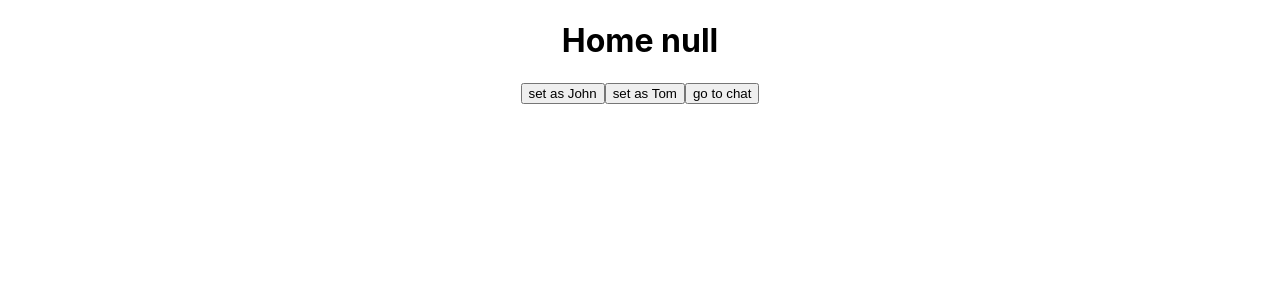
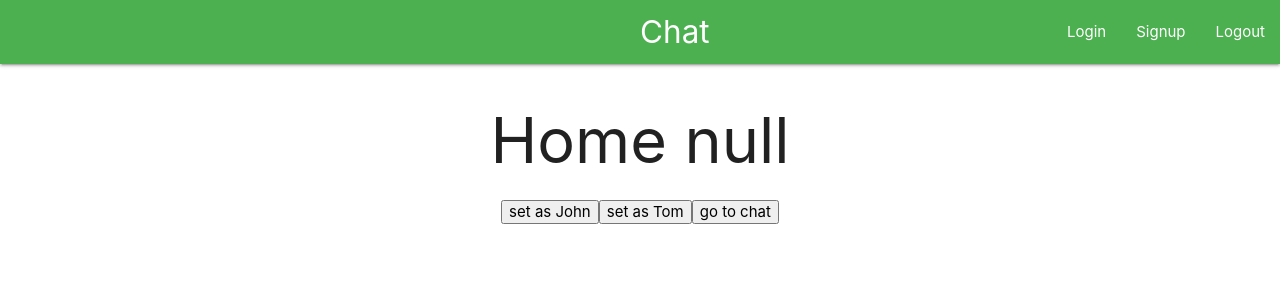
Before and after one commit to FaziletKosure/MERN-Chat-Project, a React (Create React App) app in the folder client/: page / in a window 1280 px wide. Shown: the top 300 px of the page. Built offline with nearby package versions, Linux system fonts and the light colour scheme.

Commit message:
added a navbar

```diff
--- a/client/public/index.html
+++ b/client/public/index.html
@@ -9,6 +9,11 @@
       name="description"
       content="Web site created using create-react-app"
     />
+
+    <!-- Compiled and minified CSS -->
+    <link rel="stylesheet" href="https://cdnjs.cloudflare.com/ajax/libs/materialize/1.0.0/css/materialize.min.css">
+    <link href="https://fonts.googleapis.com/icon?family=Material+Icons" rel="stylesheet">
+
     <link rel="apple-touch-icon" href="%PUBLIC_URL%/logo192.png" />
     <!--
       manifest.json provides metadata used when your web app is installed on a
@@ -39,5 +44,13 @@
       To begin the development, run `npm start` or `yarn start`.
       To create a production bundle, use `npm run build` or `yarn build`.
     -->
+    <!-- Compiled and minified JavaScript -->
+    <script src="https://cdnjs.cloudflare.com/ajax/libs/materialize/1.0.0/js/materialize.min.js"></script>
+    <script>
+      document.addEventListener('DOMContentLoaded', function() {
+    var elems = document.querySelectorAll('.sidenav');
+    var instances = M.Sidenav.init(elems);
+  });
+    </script>
   </body>
 </html>
--- a/client/src/App.js
+++ b/client/src/App.js
@@ -4,6 +4,7 @@
 import {UserContext} from './UserContext'
 import Chat from './components/chat/Chat'
 import Home from './components/home/Home'
+import Navbar from './components/layout/Navbar'
 
 
 function App() {
@@ -12,6 +13,7 @@
     <Router>
     <div className="App">
     <UserContext.Provider value={{user,setUser}}>
+      <Navbar/>
       <Switch>
        <Route exact path='/' component={Home}/>
        <Route exact path='/chat' component={Chat}/>
--- /dev/null
+++ b/client/src/components/layout/Navbar.js
@@ -0,0 +1,27 @@
+import React from 'react'
+
+const Navbar = () => {
+    return (
+        <>
+    <nav className="green">
+    <div className="nav-wrapper">
+      <a href="/" className="brand-logo">Chat</a>
+      <a href="#" data-target="mobile-demo" class="sidenav-trigger"><i class="material-icons">menu</i></a>
+      <ul id="nav-mobile" className="right hide-on-med-and-down">
+        <li><a href="#">Login</a></li>
+        <li><a href="#">Signup</a></li>
+        <li><a href="#">Logout</a></li>
+      </ul>
+    </div>
+  </nav>
+  <ul class="sidenav" id="mobile-demo">
+        <li><a href="#">Login</a></li>
+        <li><a href="#">Signup</a></li>
+        <li><a href="#">Logout</a></li>
+
+  </ul>
+  </>
+    )
+}
+
+export default Navbar
```
